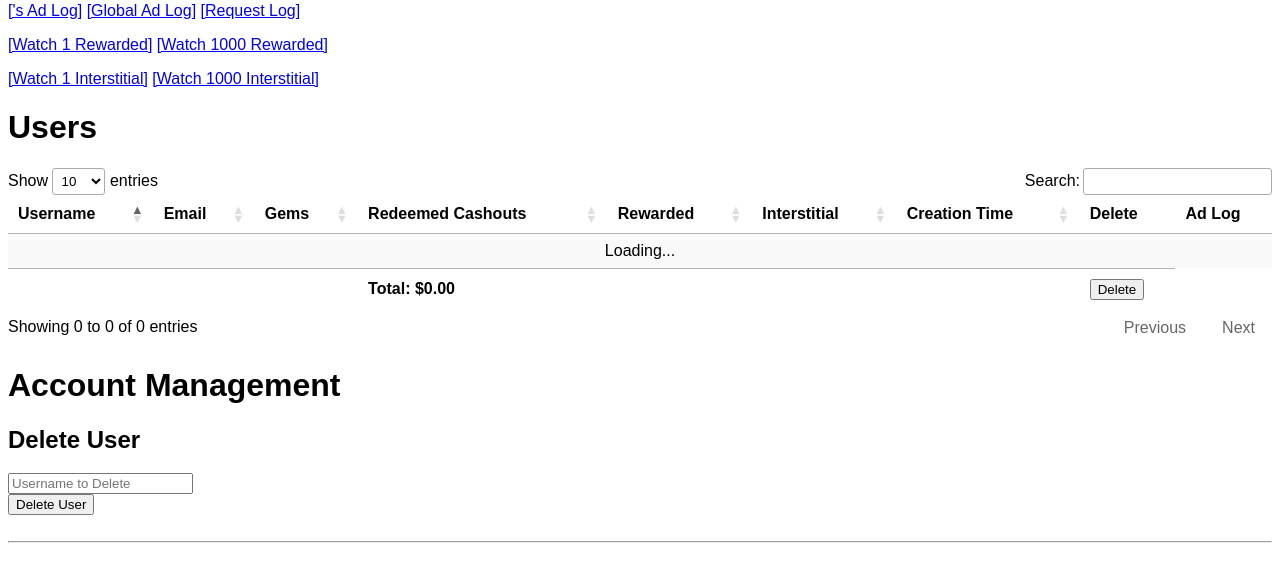
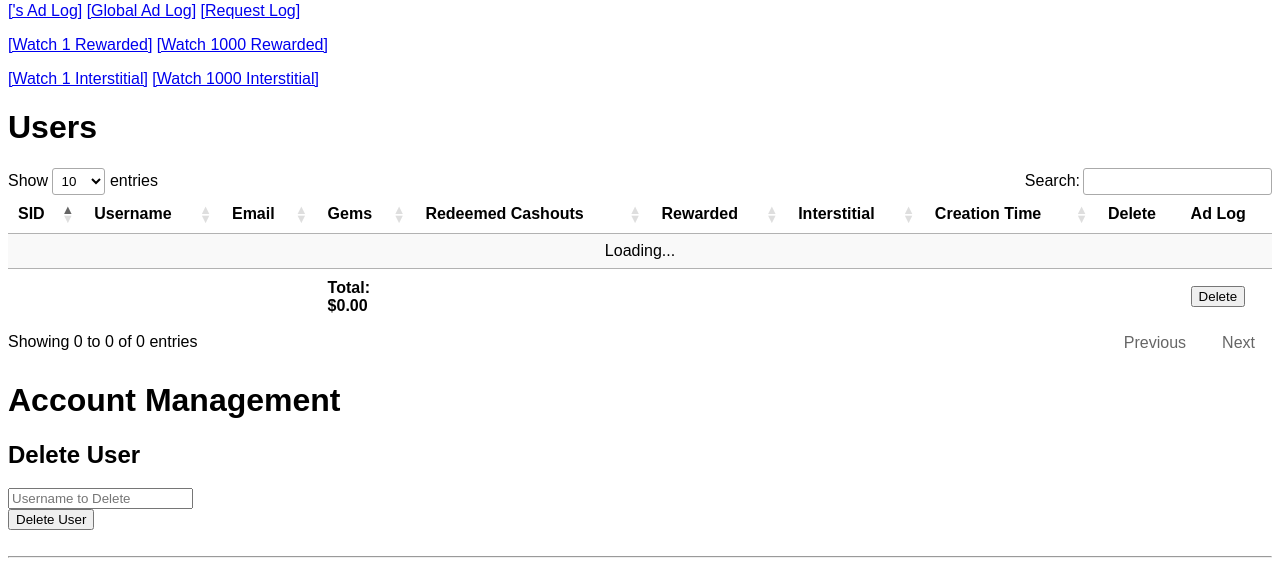
Before and after one commit to RoseMaster3000/PaypalBridge, a Python web app: template PaypalBridge/templates/dashboard.html in a window 1280 px wide. Shown: the part 284-845 px from the top of the page. Run offline with Jinja, Linux system fonts and the light colour scheme; the template is opened without the code that fills it, so the values that code supplies are empty; some libraries are stand-ins or nearby versions; some web fonts are replaced.

Commit message:
added SID to admin table

```diff
--- a/PaypalBridge/templates/dash-users.html
+++ b/PaypalBridge/templates/dash-users.html
@@ -6,6 +6,7 @@
 <table id="userTable" class="display">
   <thead>
     <tr>
+      <th>SID</th>
       <th>Username</th>
       <th>Email</th>
       <th>Gems</th>
@@ -20,6 +21,8 @@
   <tbody></tbody>
   <tfoot>
   <tr>
+    <th></th>
+    <th></th>
     <th></th>
     <th></th>
     <th></th>
@@ -45,6 +48,7 @@
     },
     // The 'data' field should match the keys in JSON
     "columns": [
+      {"data": "sid"},
       {"data": "username"},
       {"data": "email"},
       {"data": "gems"},
--- a/PaypalBridge/website.py
+++ b/PaypalBridge/website.py
@@ -112,6 +112,7 @@
         u["created_at"] = convert_epoch(u["created_at"])
         u["rewarded"] = rewarded
         u["intersitial"] = intersitial
+        u["sid"] = u.doc_id
     return jsonify(users)
 
 
```
